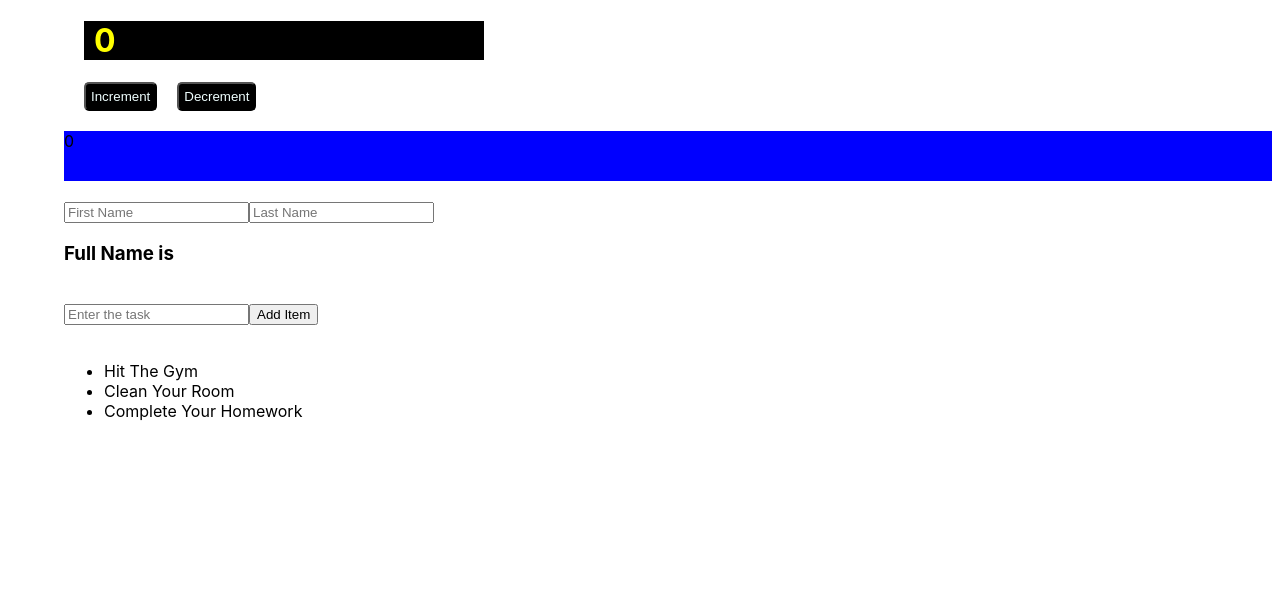
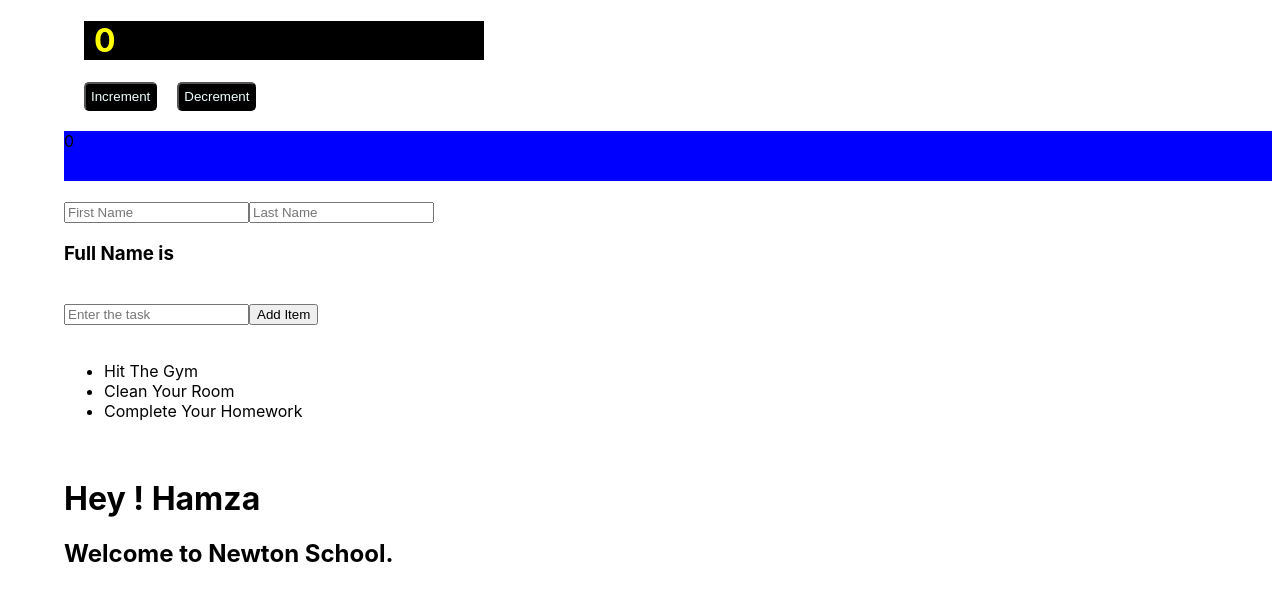
Before and after one commit to hamzam999/React_project, a React (Create React App) app in the folder react-app-1/: page / in a window 1280 px wide. Shown: the top 600 px of the page. Built offline with nearby package versions, Linux system fonts and the light colour scheme.

Commit message:
Greeting with props

```diff
--- a/react-app-1/src/App.js
+++ b/react-app-1/src/App.js
@@ -4,6 +4,7 @@ import NameForm from './components/NameForm'
 import TodoInput from './components/Todoinput'
 import TodoList from './components/TodoList'
 import Navbar from './components/Navbar'
+import Welcome from './components/Welcome'
 import './index.css'
 
 class App extends React.Component {
@@ -33,18 +34,20 @@ class App extends React.Component {
     return (
       <>
         <Counter
-        counterCounter={this.state.counter}
-        incrementCounter={incrementCounter}
-        decrementCounter={decrementCounter}
+          counterCounter={this.state.counter}
+          incrementCounter={incrementCounter}
+          decrementCounter={decrementCounter}
         />
         <br></br>
-        <Navbar counter={this.state.counter}/>
+        <Navbar counter={this.state.counter} />
         <br></br>
         <NameForm />
         <br></br>
         <TodoInput />
         <br></br>
         <TodoList />
+        <br></br>
+        <Welcome name="Hamza" />
       </>
     )
   }
--- /dev/null
+++ b/react-app-1/src/components/Welcome.js
@@ -0,0 +1,17 @@
+import React from 'react'
+
+class Welcome extends React.Component {
+  render() {
+    // console.log('props ', this.props, typeof this.props)
+
+    return (
+      <div>
+        <h1>Hey ! {this.props.name}</h1>
+        <h2>Welcome to Newton School.</h2>
+        {/* arrow function everytime */}
+      </div>
+    )
+  }
+}
+
+export default Welcome
```
